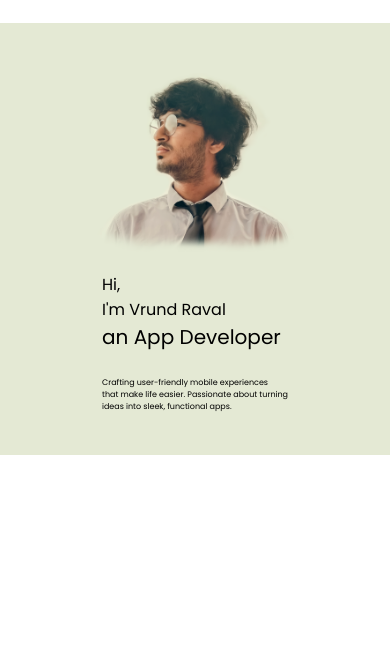
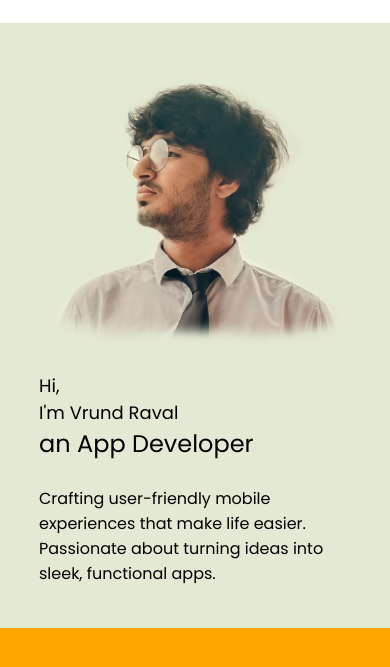
Before and after one commit to vrundraval24/MyNewPortfolio, a plain HTML site: page index.html in a window 390 px wide. Shown: the part 77-744 px from the top of the page. Drawn offline with Linux system fonts and the light colour scheme.

Commit message:
second commit

```diff
--- a/index.html
+++ b/index.html
@@ -58,7 +58,8 @@
                 <h2>an App Developer</h2>
                 <br>
                 <h6>
-                    Crafting user-friendly mobile experiences <br> that make life easier. Passionate about turning <br> ideas into sleek, functional apps.
+                    Crafting user-friendly mobile experiences that make life easier. Passionate about turning ideas into sleek, functional apps.
+                    <!-- Crafting user-friendly mobile experiences <br> that make life easier. Passionate about turning <br> ideas into sleek, functional apps. -->
                 </h6>
 
             </div>
--- a/responsive.css
+++ b/responsive.css
@@ -85,16 +85,16 @@
   }
 
   .introduction h6 {
-    font-size: 14px;
+    font-size: 16px;
   }
 }
 
 @media (max-width: 900px) {
-  /* body{
+  body{
     background-color: blue;
-  } */
+  }
   .profile-picture {
-    width: 250px;
+    width: 270px;
   }
 
   .introduction h4 {
@@ -112,9 +112,9 @@
 
 
 @media (max-width: 800px) {
-  /* body{
-    background-color: blue;
-  } */
+  body{
+    background-color: red;
+  }
   .profile-picture {
     width: 250px;
   }
@@ -128,16 +128,16 @@
   }
 
   .introduction h6 {
-    font-size: 10px;
+    font-size: 14px;
   }
 }
 
 @media (max-width: 700px) {
-  /* body{
-    background-color: blue;
-  } */
+  body{
+    background-color: green;
+  }
   .profile-picture {
-    width: 200px;
+    width: 220px;
   }
 
   .introduction h4 {
@@ -145,11 +145,11 @@
   }
 
   .introduction h2 {
-    font-size: 20px;
+    font-size: 18px;
   }
 
   .introduction h6 {
-    font-size: 8px;
+    font-size: 12px;
   }
 }
 
@@ -164,25 +164,25 @@
 
 
 
-  /* body{
-    background-color: blue;
-  } */
+  body{
+    background-color: yellow;
+  }
 
 
   .profile-picture {
-    width: 300px;
+    width: 400px;
   }
 
   .introduction h4 {
-    font-size: 20px;
+    font-size: 24px;
   }
 
   .introduction h2 {
-    font-size: 30px;
+    font-size: 36px;
   }
 
   .introduction h6 {
-    font-size: 13px;
+    font-size: 18px;
   }
 }
 
@@ -200,9 +200,9 @@
 
 
 
-  /* body{
-    background-color: blue;
-  } */
+  body{
+    background-color: pink;
+  }
 
 
   .profile-picture {
@@ -218,7 +218,7 @@
   }
 
   .introduction h6 {
-    font-size: 13px;
+    font-size: 18px;
   }
 }
 
@@ -234,30 +234,30 @@
 
 
 
-  /* body{
-    background-color: blue;
-  } */
+  body{
+    background-color: orange;
+  }
 
 
   .profile-picture {
-    width: 200px;
+    width: 300px;
   }
 
   .introduction h4 {
-    font-size: 16px;
+    font-size: 18px;
   }
 
   .introduction h2 {
-    font-size: 20px;
+    font-size: 24px;
   }
 
   .introduction h6 {
-    font-size: 8px;
+    font-size: 16px;
   }
 }
 
 
-@media only screen and (max-width: 250px){
+@media only screen and (max-width: 300px){
 
   body{
     display: none;
--- a/style.css
+++ b/style.css
@@ -113,6 +113,7 @@ a {
   /* height: calc(100vh - 100px); */
   /* height: auto; */
   background-color: green;
+  overflow: hidden;
 }
 
 .about-container {
@@ -146,3 +147,7 @@ a {
 .introduction h6 {
   font-size: 18px;
 }
+
+.introduction{
+  max-width: 500px;
+}
```
